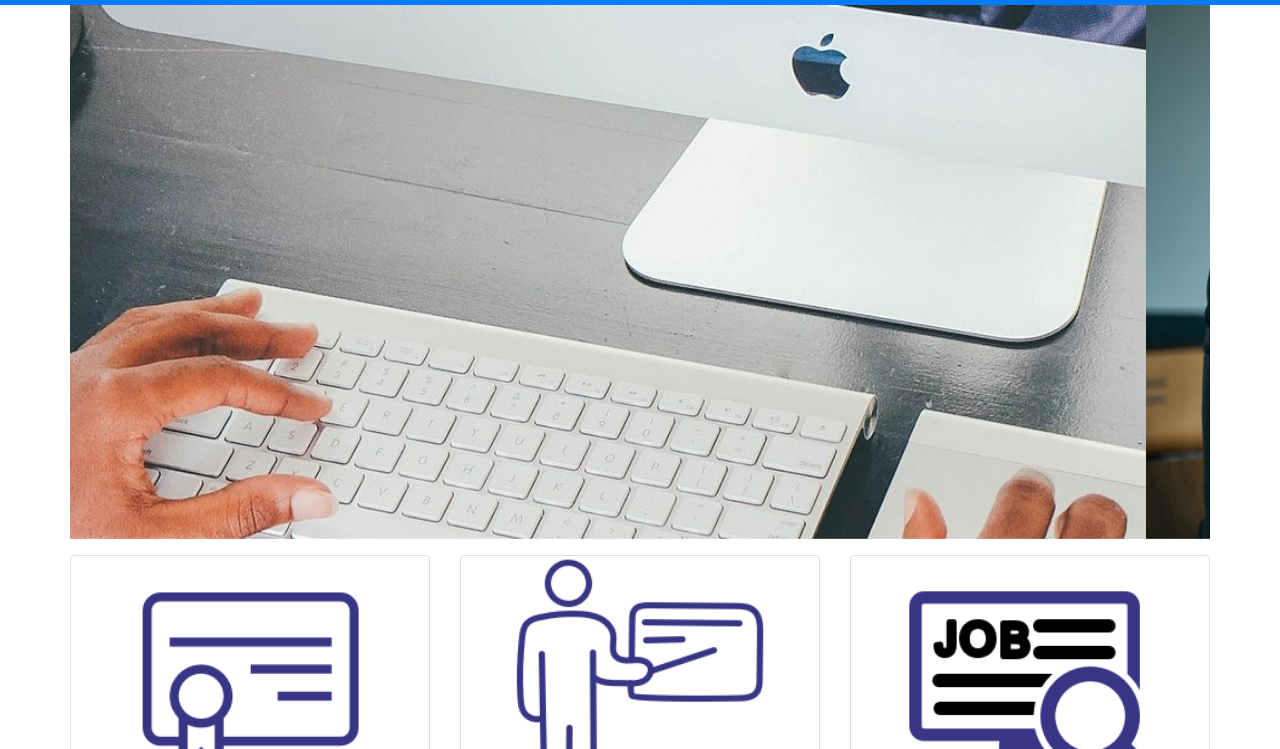
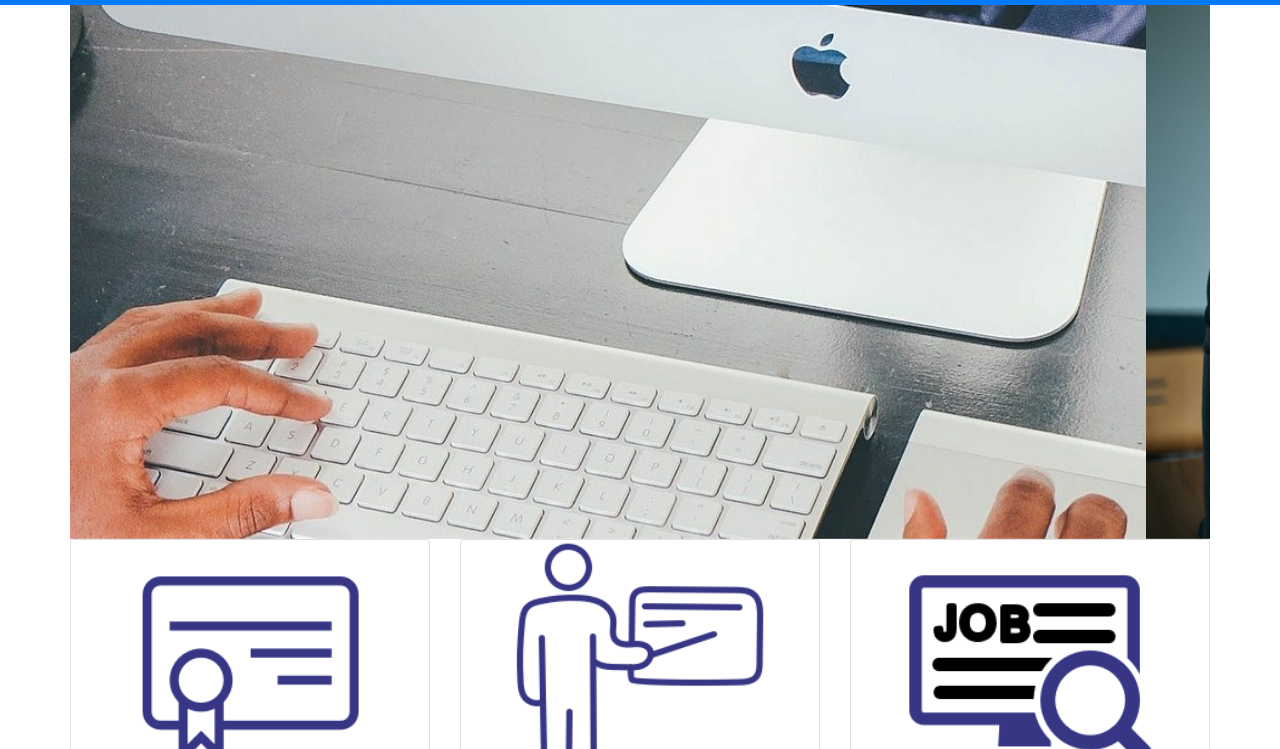
Before and after one commit to Anthonoir576/Projet-01_OpenClassRooms-BOOTSTRAP, a website: page index.html in a window 1280 px wide. Shown: the part 51-800 px from the top of the page. Drawn offline with nearby package versions, Linux system fonts and the light colour scheme.

Commit message:
probleme de marge regler

```diff
--- a/index.html
+++ b/index.html
@@ -127,19 +127,9 @@
                 </div>
             </div>
         </footer>
-
-            <!-- Optional JavaScript -->
-
-            <!-- jQuery first, then Popper.js, then Bootstrap JS -->
-
-            <script src="https://code.jquery.com/jquery-3.4.1.slim.min.js" integrity="sha384-J6qa4849blE2+poT4WnyKhv5vZF5SrPo0iEjwBvKU7imGFAV0wwj1yYfoRSJoZ+n" crossorigin="anonymous"></script>
-
-            <script src="https://cdn.jsdelivr.net/npm/popper.js@1.16.0/dist/umd/popper.min.js" integrity="sha384-Q6E9RHvbIyZFJoft+2mJbHaEWldlvI9IOYy5n3zV9zzTtmI3UksdQRVvoxMfooAo" crossorigin="anonymous"></script>
-
-            <script src="https://stackpath.bootstrapcdn.com/bootstrap/4.4.1/js/bootstrap.min.js" integrity="sha384-wfSDF2E50Y2D1uUdj0O3uMBJnjuUD4Ih7YwaYd1iqfktj0Uod8GCExl3Og8ifwB6" crossorigin="anonymous"></script>
-
-
-
+        <script src="https://code.jquery.com/jquery-3.4.1.slim.min.js" integrity="sha384-J6qa4849blE2+poT4WnyKhv5vZF5SrPo0iEjwBvKU7imGFAV0wwj1yYfoRSJoZ+n" crossorigin="anonymous"></script>
+        <script src="https://cdn.jsdelivr.net/npm/popper.js@1.16.0/dist/umd/popper.min.js" integrity="sha384-Q6E9RHvbIyZFJoft+2mJbHaEWldlvI9IOYy5n3zV9zzTtmI3UksdQRVvoxMfooAo" crossorigin="anonymous"></script>
+        <script src="https://stackpath.bootstrapcdn.com/bootstrap/4.4.1/js/bootstrap.min.js" integrity="sha384-wfSDF2E50Y2D1uUdj0O3uMBJnjuUD4Ih7YwaYd1iqfktj0Uod8GCExl3Og8ifwB6" crossorigin="anonymous"></script>
     </body>
 
 </html>
--- a/style.scss
+++ b/style.scss
@@ -88,16 +88,10 @@ body {
     font-family: 'Prompt', sans-serif;
 
 	overflow-x: hidden;
-	margin: 0;
-	box-sizing: border-box;
+
 
 }
 
-html {
-
-	margin: 0;
-
-}
 
 /*
 // BANNER
@@ -180,6 +174,7 @@ footer {
 .container-fluid {
 
 	padding: 0;
+	margin-bottom: 0;
 
 }
 
```
Also changed, not shown: cours.html (+3 -12 lines), details-cours.html (+3 -12 lines), style.css, 1 other file.
